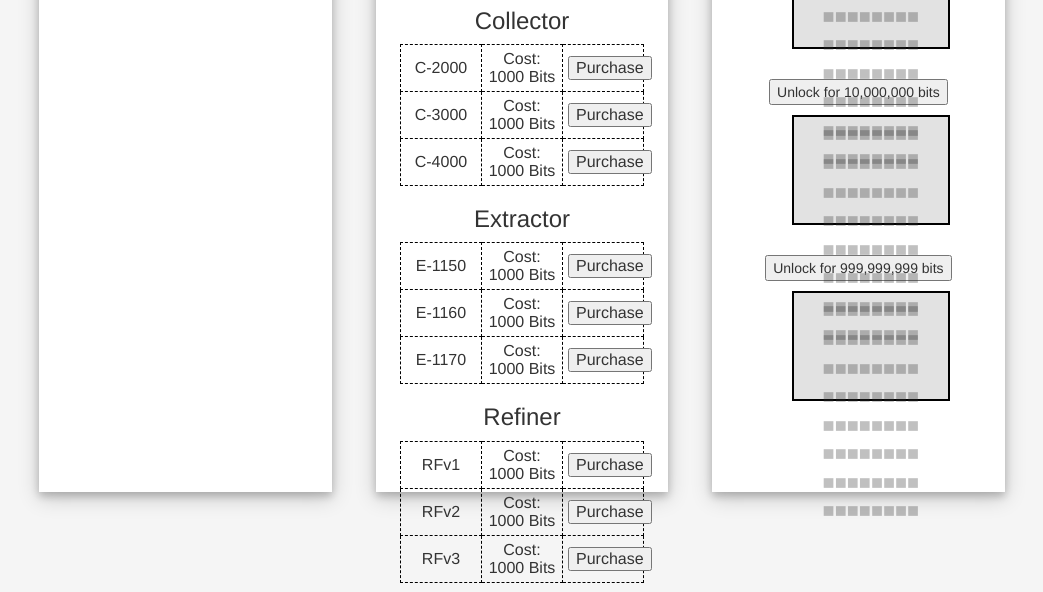
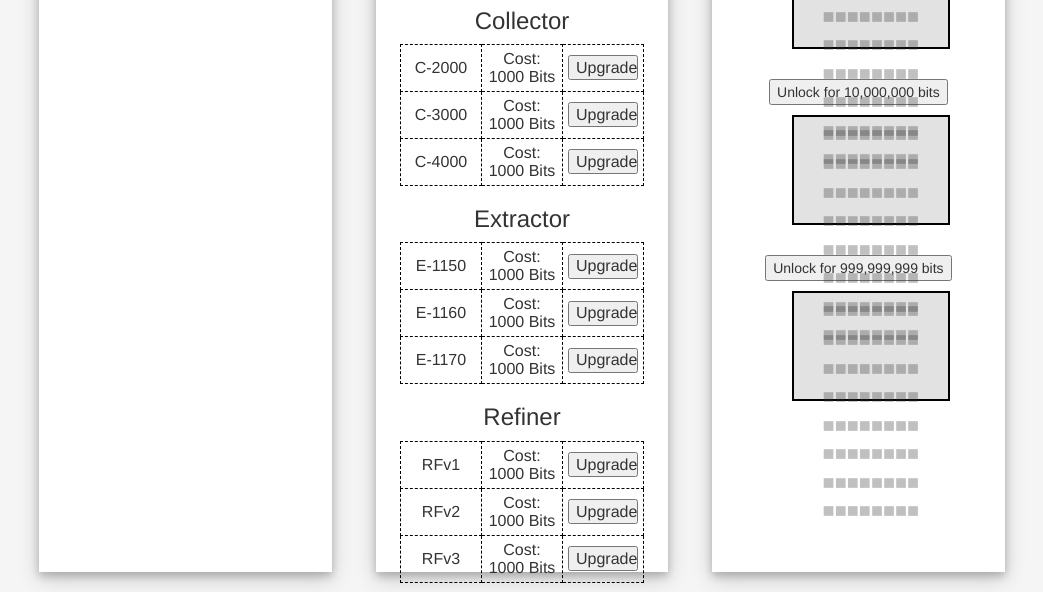
Before and after one commit to MikeBoyd16/bitbot, a plain HTML site: page src/index.html in a window 1280 px wide. Shown: the part 328-920 px from the top of the page, without its empty margins (118-1161 px from the left). Drawn offline with nearby package versions, Linux system fonts and the light colour scheme; a small style sheet from the web is missing.

Commit message:
Change bot upgrade button text from 'Purchase' to 'Upgrade'

```diff
--- a/src/index.html
+++ b/src/index.html
@@ -43,48 +43,48 @@ File: index.html
 						<tr>
 							<td>C-2000</td>
 							<td>Cost: 1000 Bits</td>
-							<td><button onclick="buyUpgrade('C-2000')">Purchase</button></td>
+							<td><button class="upgradeButton" onclick="buyUpgrade('C-2000')">Upgrade</button></td>
 						</tr>
 						<tr>
 							<td>C-3000</td>
 							<td>Cost: 1000 Bits</td>
-							<td><button onclick="buyUpgrade('C-3000')">Purchase</button></td>
+							<td><button class="upgradeButton" onclick="buyUpgrade('C-3000')">Upgrade</button></td>
 						</tr>
 							<td>C-4000</td>
 							<td>Cost: 1000 Bits</td>
-							<td><button onclick="buyUpgrade('C-4000')">Purchase</button></td>
+							<td><button class="upgradeButton" onclick="buyUpgrade('C-4000')">Upgrade</button></td>
 					</table>
 					<h3>Extractor</h3>
 					<table>
 						<tr>
 							<td>E-1150</td>
 							<td>Cost: 1000 Bits</td>
-							<td><button onclick="buyUpgrade('E-1150')">Purchase</button></td>
+							<td><button class="upgradeButton" onclick="buyUpgrade('E-1150')">Upgrade</button></td>
 						</tr>
 						<tr>
 							<td>E-1160</td>
 							<td>Cost: 1000 Bits</td>
-							<td><button onclick="buyUpgrade('E-1160')">Purchase</button></td>
+							<td><button class="upgradeButton" onclick="buyUpgrade('E-1160')">Upgrade</button></td>
 						</tr>
 							<td>E-1170</td>
 							<td>Cost: 1000 Bits</td>
-							<td><button onclick="buyUpgrade('E-1170')">Purchase</button></td>
+							<td><button class="upgradeButton" onclick="buyUpgrade('E-1170')">Upgrade</button></td>
 					</table>
 					<h3>Refiner</h3>
 					<table>
 						<tr>
 							<td>RFv1</td>
 							<td>Cost: 1000 Bits</td>
-							<td><button onclick="buyUpgrade('RFv1')">Purchase</button></td>
+							<td><button class="upgradeButton" onclick="buyUpgrade('RFv1')">Upgrade</button></td>
 						</tr>
 						<tr>
 							<td>RFv2</td>
 							<td>Cost: 1000 Bits</td>
-							<td><button onclick="buyUpgrade('RFv2')">Purchase</button></td>
+							<td><button class="upgradeButton" onclick="buyUpgrade('RFv2')">Upgrade</button></td>
 						</tr>
 							<td>RFv3</td>
 							<td>Cost: 1000 Bits</td>
-							<td><button onclick="buyUpgrade('RFv3')">Purchase</button></td>
+							<td><button class="upgradeButton" onclick="buyUpgrade('RFv3')">Upgrade</button></td>
 					</table>
 				</div>
 				<div class="col-xs-3 col-centered">
--- a/src/styles.css
+++ b/src/styles.css
@@ -22,7 +22,7 @@ body {
     box-shadow: 0 4px 8px 0 rgba(0, 0, 0, 0.2), 0 6px 20px 0 rgba(0, 0, 0, 0.19);
     margin: 20px;
     width: 25%;
-    height: 100%;
+    height: 110%;
 }
 
 .col-centered {
@@ -61,3 +61,8 @@ table, td {
 td {
     padding: 5px;
 }
+
+.upgradeButton {
+    width: 100%;
+    height: 25px;
+}
```
